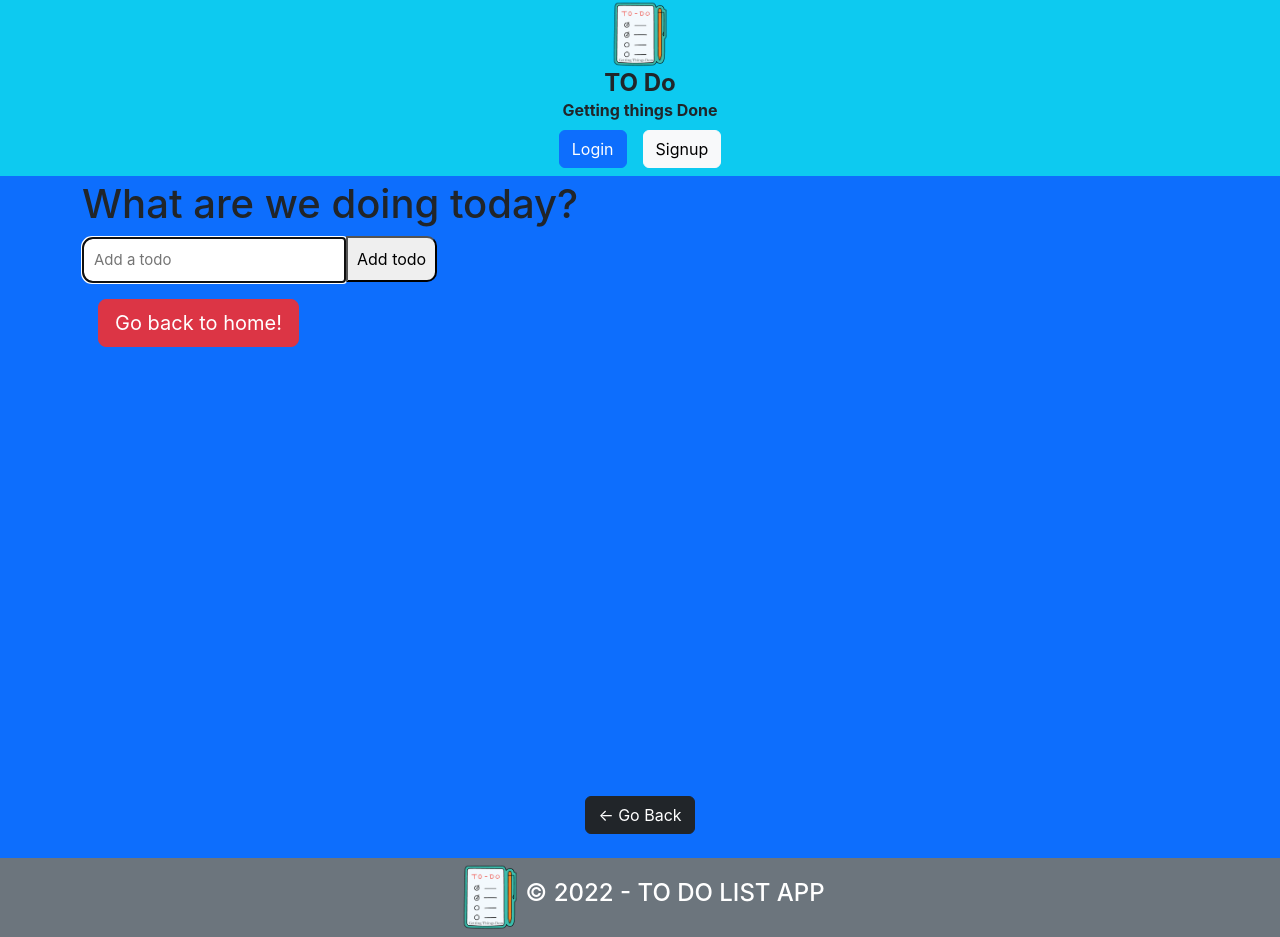
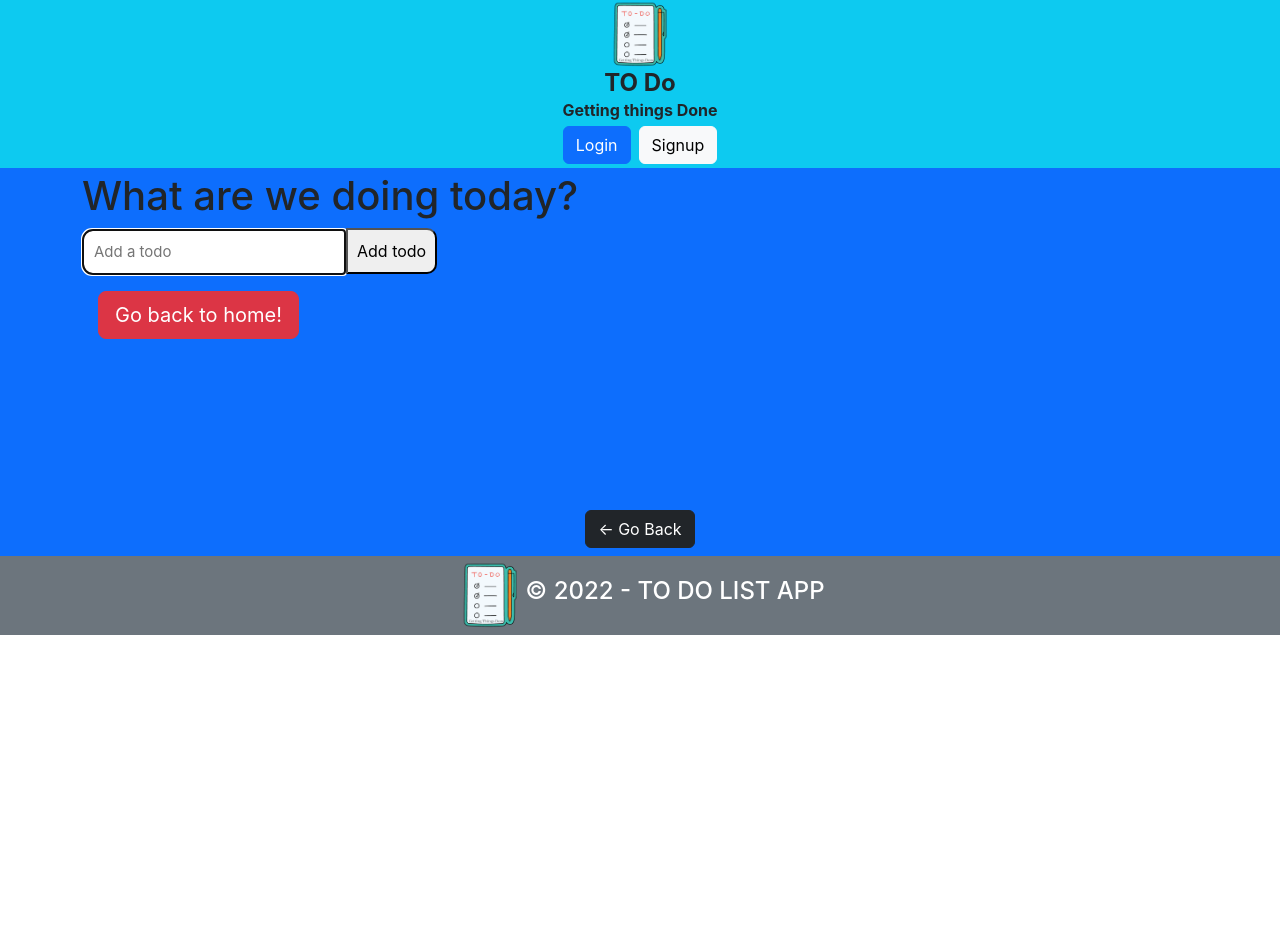
Before and after one commit to christalledo/to-do, a React (Create React App) app in the folder client/: page /todo in a window 1280 px wide. After the commit the page ends 800 px from the top, so only its background shows below. Built offline with nearby package versions, Linux system fonts and the light colour scheme.

Commit message:
edditing the design

```diff
--- a/client/src/components/Footer.js
+++ b/client/src/components/Footer.js
@@ -9,7 +9,7 @@ const Footer = () => {
     <footer className="w-100 justify-content-center d-flex flex-column text-dark">
       {location.pathname !== '/' && (
           <button
-            className="btn align-self-center m-4 btn-dark "
+            className="btn align-self-center m-2 btn-dark "
             onClick={() => navigate(-1)}
           >
             &larr; Go Back
--- a/client/src/components/Header.js
+++ b/client/src/components/Header.js
@@ -28,16 +28,16 @@ const Header = () => {
 
           {Auth.loggedIn() ? (
             <>
-              <button className="btn btn-light m-2" onClick={logout}>
+              <button className="btn btn-light m-1" onClick={logout}>
                 Logout
               </button>
             </>
           ) : (
             <>
-              <Link className="btn  btn-primary m-2" to="/login">
+              <Link className="btn  btn-primary m-1" to="/login">
                 Login
               </Link>
-              <Link className="btn btn-light m-2" to="/login">
+              <Link className="btn btn-light m-1" to="/login">
                 Signup
               </Link>
             </>
--- a/client/src/index.css
+++ b/client/src/index.css
@@ -12,7 +12,7 @@ code {
     monospace;
 }
 .Login {
-  height: 592px;
+  height: 330px;
 }
 .todo-row {
   border: 3px solid black;
```
Also changed, not shown: client/src/pages/login.js (+7 -19 lines).
